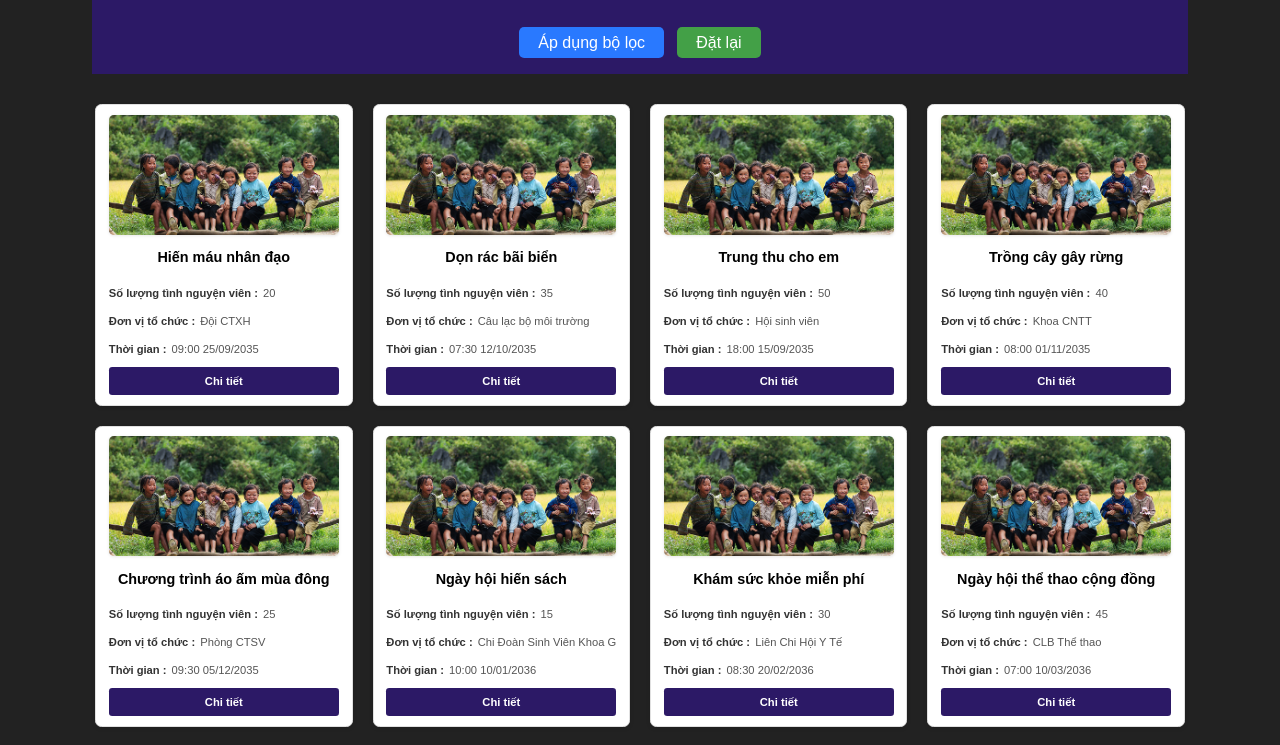
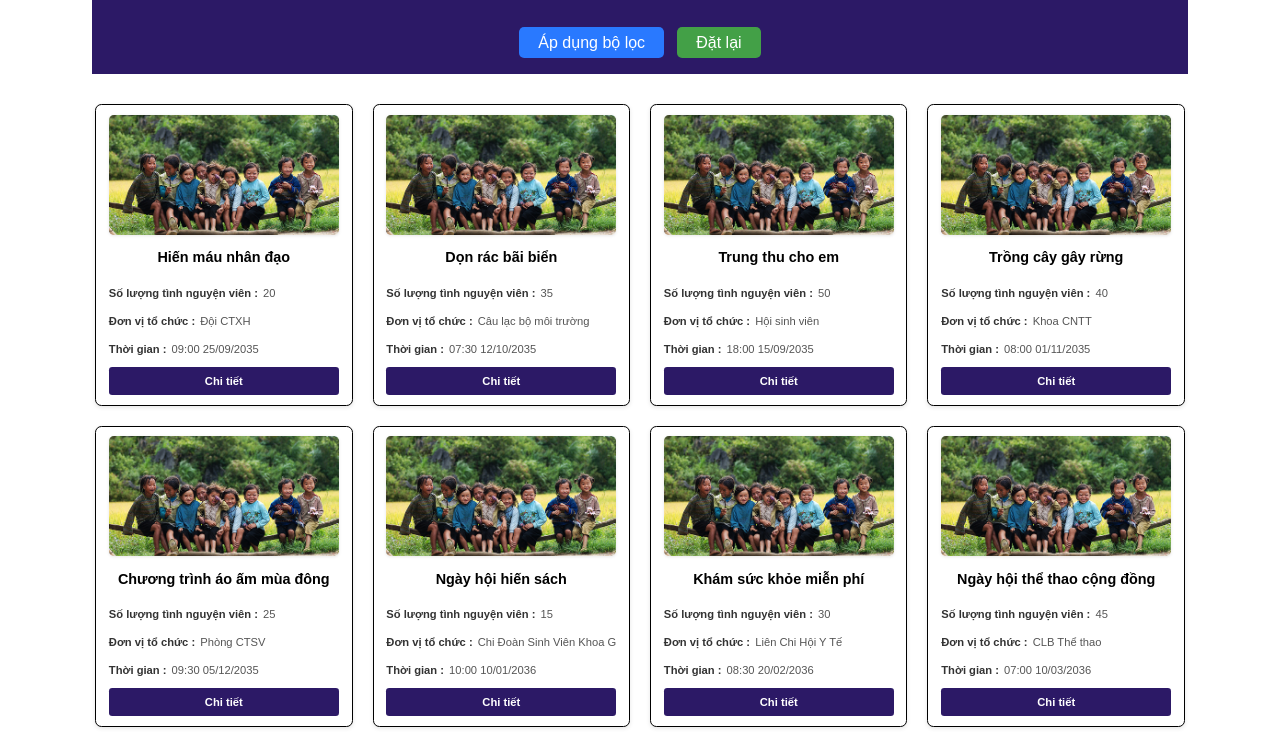
Before and after one commit to hami308/PBL6_QUANLY_HDCD, a React (Vite) app: page / in a window 1280 px wide. Shown: the part 565-1310 px from the top of the page. Built offline with nearby package versions, Linux system fonts and the light colour scheme.

Commit message:
Update Activity.css  and HomePage.css

```diff
--- a/src/Pages/HomePage/HomePage.css
+++ b/src/Pages/HomePage/HomePage.css
@@ -21,7 +21,7 @@ html,
   display: flex;
   flex-direction: column;
   align-items: center;
-  background-color: #222;
+  background-color: white;
   padding: 0;
 }
 
--- a/src/components/Activity/Activity.css
+++ b/src/components/Activity/Activity.css
@@ -10,6 +10,7 @@
   display: flex;
   flex-direction: column;
   transition: all 0.3s ease;
+  border: 1px solid black;
 }
 
 .activity:hover {
```
